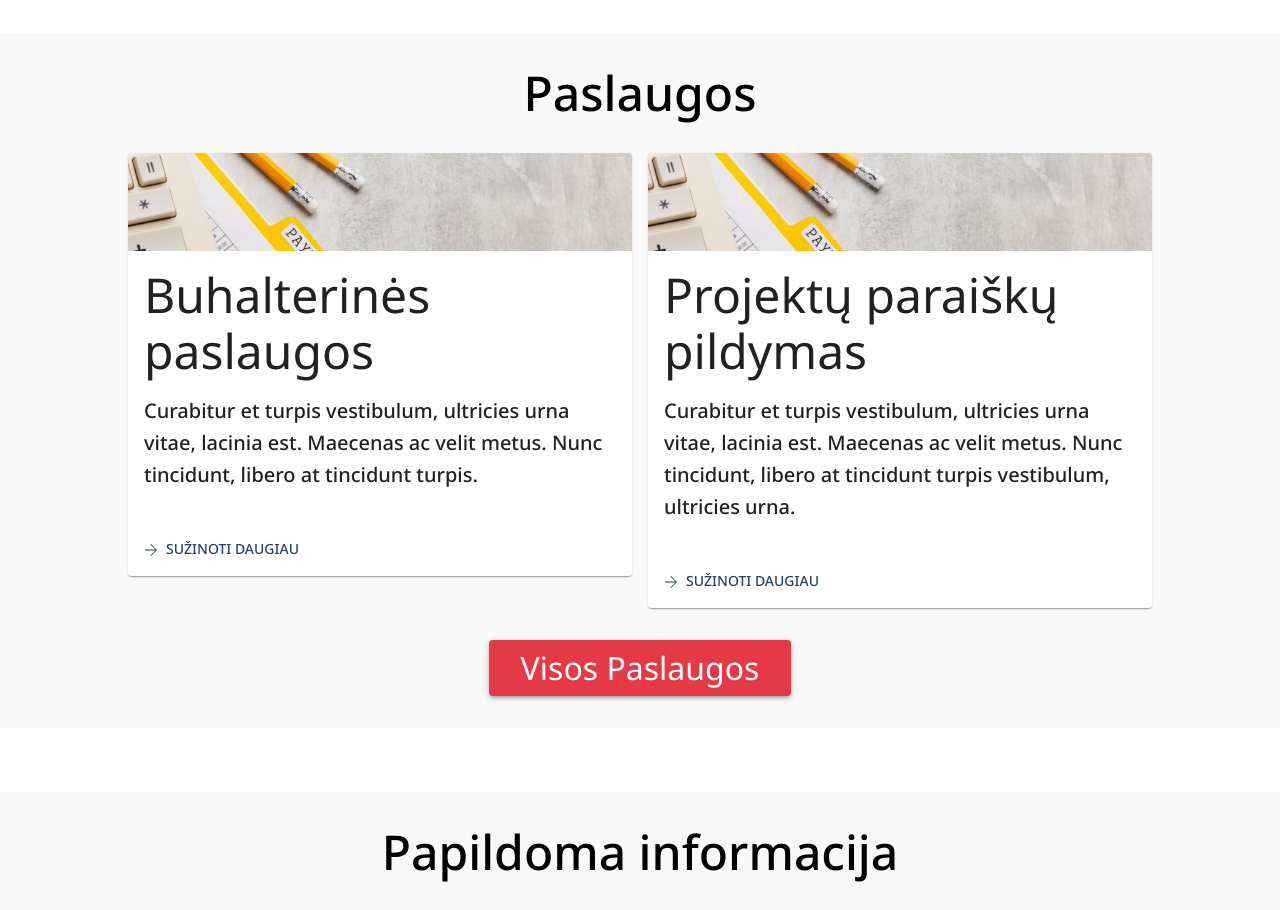
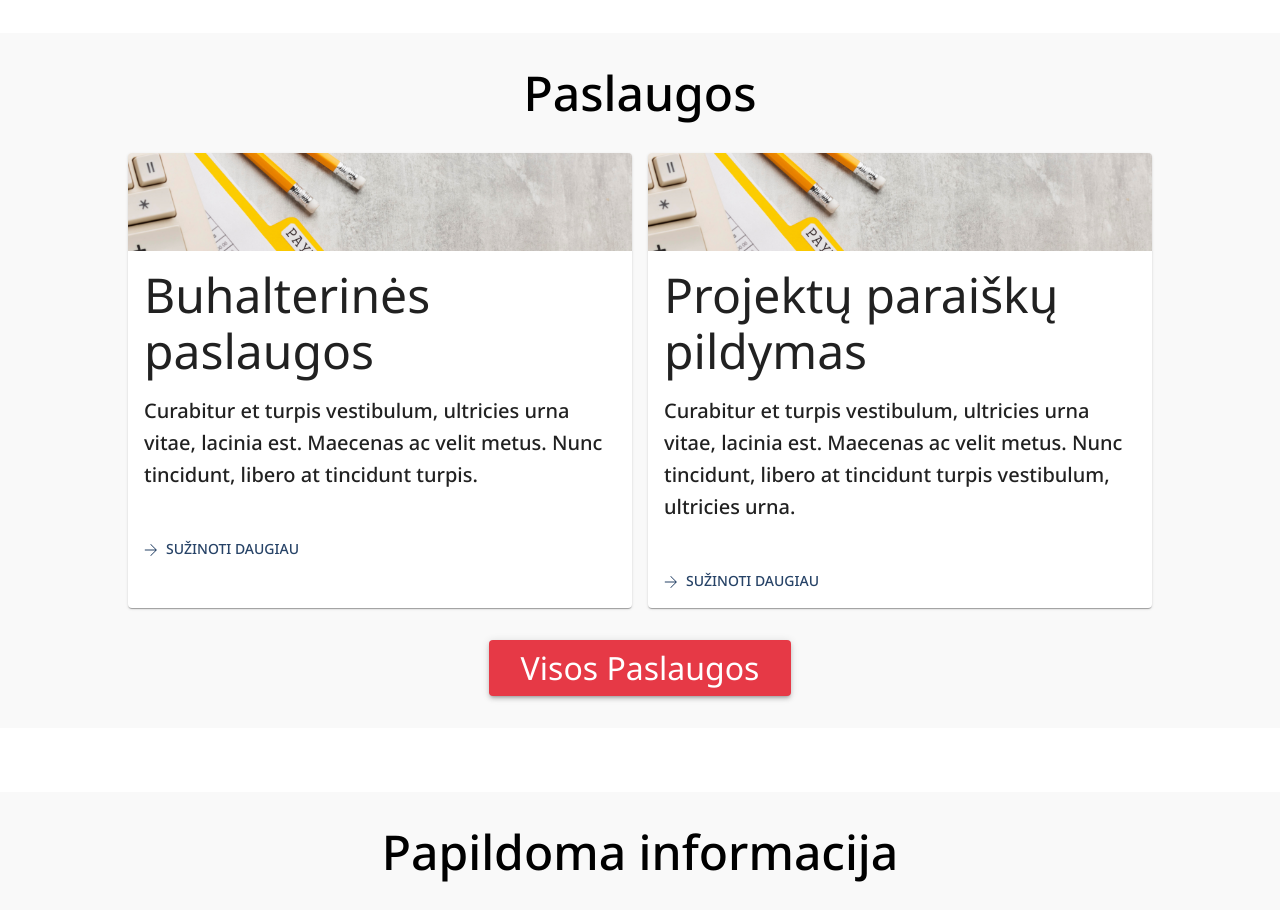
Before and after one commit to augutis44/rigetaSite, a React (Vite) app: page / in a window 1280 px wide. Shown: the part 1340-2250 px from the top of the page. Built offline with nearby package versions, Linux system fonts and the light colour scheme.

Commit message:
card component changes

```diff
--- a/src/components/ServiceHomeCard.jsx
+++ b/src/components/ServiceHomeCard.jsx
@@ -1,4 +1,4 @@
-import { Button, Card, CardActions, CardContent, CardMedia, Typography, useMediaQuery } from "@mui/material";
+import { Button, Card, CardActions, CardContent, CardMedia, Typography, useMediaQuery, Box } from "@mui/material";
 import { TfiArrowRight } from "react-icons/tfi";
 import { Link } from "react-router-dom";
 import { useTheme } from '@mui/material/styles';
--- a/src/components/ServicesMain.jsx
+++ b/src/components/ServicesMain.jsx
@@ -1,8 +1,7 @@
-import { Box, Button, Grid} from "@mui/material";
+import { Box, Button, Grid } from "@mui/material";
 import { Container, TitleTypography } from "../helpers/StyledBox";
 import ServiceHomeCard from "./ServiceHomeCard";
 import { Link } from "react-router-dom";
-import { Height } from "@mui/icons-material";
 
 const ServicesMain = () => {
 
@@ -14,15 +13,20 @@ const ServicesMain = () => {
             <Grid container spacing={2} sx={{
                 display: 'flex',
                 flexWrap: 'nowrap',
-                flexDirection: { xs: 'column', md: 'row' }
+                flexDirection: { xs: 'column', md: 'row' },
             }}>
-                <Grid item>
-                    <ServiceHomeCard title={'Buhalterinės paslaugos'}>
+                <Grid item sx={{
+                    display: 'flex'
+                }}>
+                    <ServiceHomeCard
+                        title={'Buhalterinės paslaugos'}>
                         Curabitur et turpis vestibulum, ultricies urna vitae, lacinia est.
                         Maecenas ac velit metus. Nunc tincidunt, libero at tincidunt  turpis.
                     </ServiceHomeCard>
                 </Grid>
-                <Grid item>
+                <Grid item sx={{
+                    display: 'flex'
+                }}>
                     <ServiceHomeCard title={'Projektų paraiškų pildymas'}>
                         Curabitur et turpis vestibulum, ultricies urna
                         vitae, lacinia est. Maecenas ac velit metus.
```
